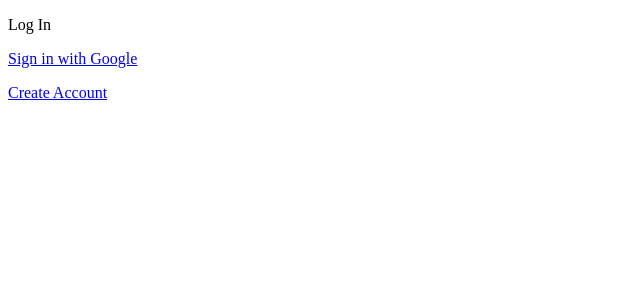
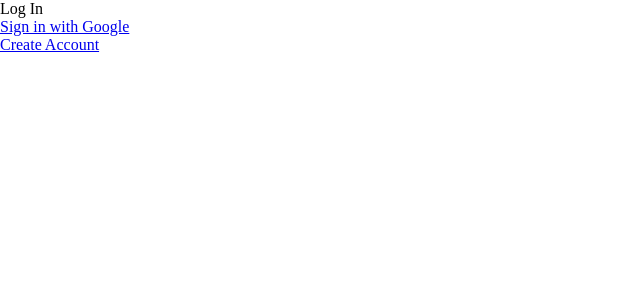
Before and after one commit to CourtneeM/TOP-Odin-Book, a React (Create React App) app in the folder frontend/: page / in a window 1280 px wide. Shown: the top 300 px of the page, without its empty margins (0-640 px from the left). Built offline with nearby package versions, Linux system fonts and the light colour scheme; no server answers.

Commit message:
Fix authentication bug when starting server

```diff
--- a/frontend/package.json
+++ b/frontend/package.json
@@ -11,6 +11,7 @@
     "react-dom": "^18.2.0",
     "react-router-dom": "^6.7.0",
     "react-scripts": "5.0.1",
+    "sass": "^1.59.2",
     "web-vitals": "^2.1.4"
   },
   "scripts": {
--- a/frontend/src/api.js
+++ b/frontend/src/api.js
@@ -41,7 +41,12 @@ const getLoggedInUser = async (setCurrentUser, setAuthenticated) => {
     credentials: 'include',
   });
   const data = await response.json();
-  if (!data) return;
+
+  if (!data) {
+    localStorage.setItem('userId', null);
+    setAuthenticated(false);
+    return;
+  }
 
   if (localStorage.getItem('userId') === 'null') localStorage.setItem('userId', data._id);
 
--- a/frontend/src/index.jsx
+++ b/frontend/src/index.jsx
@@ -1,6 +1,6 @@
 import React from 'react';
 import ReactDOM from 'react-dom/client';
-import './index.css';
+import './styles/css/style.css';
 import RouteSwitch from './RouteSwitch';
 
 const root = ReactDOM.createRoot(document.getElementById('root'));
--- /dev/null
+++ b/frontend/src/styles/css/style.css
@@ -0,0 +1,11 @@
+*, ::before, ::after {
+  margin: 0;
+  padding: 0;
+  box-sizing: border-box;
+}
+
+.hidden {
+  display: none;
+}
+
+/*# sourceMappingURL=style.css.map */
--- /dev/null
+++ b/frontend/src/styles/scss/style.scss
@@ -0,0 +1,15 @@
+// VARIBLES
+
+
+// GENERAL
+*, ::before, ::after {
+  margin: 0;
+  padding: 0;
+  box-sizing: border-box;
+}
+
+.hidden {
+  display: none;
+}
+
+// NAVBAR
```
Also changed, not shown: frontend/src/index.css (deleted), 2 other files (tests, documents, lock files or other folders).
